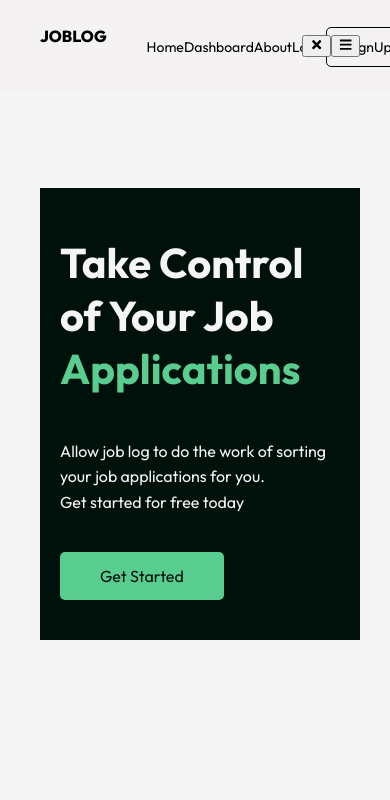
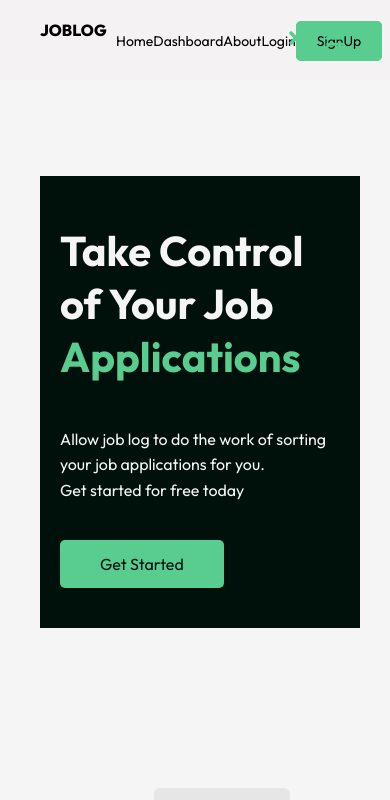
Before and after one commit to Timi-css/job_log, a React (Create React App) app in the folder react-frontend/: page / in a window 390 px wide. Shown: the top 800 px of the page. Built offline with nearby package versions, Linux system fonts and the light colour scheme; no server answers.

Commit message:
redesign signup page

```diff
--- a/react-frontend/src/components/NavBar.jsx
+++ b/react-frontend/src/components/NavBar.jsx
@@ -1,4 +1,4 @@
-import { FaBars, FaCreativeCommonsSampling, FaTimes } from "react-icons/fa";
+import { FaBars, FaTimes } from "react-icons/fa";
 import "../styles/Navbar.css";
 import { images } from "../constants";
 import { useRef } from "react";
@@ -17,7 +17,7 @@ const NavBar = () => {
         </a>
       </div>
 
-      <ul className={`nav-links-container `}>
+      <nav ref={navRef} className="nav-links-container">
         <li className="nav-link-list">
           <a className="nav-link" href="/">
             Home
@@ -43,12 +43,12 @@ const NavBar = () => {
             SignUp
           </a>
         </li>
-      </ul>
+      </nav>
 
-      <button onClick={showNavBar}>
+      <button className="nav-btn nav-close-btn" onClick={showNavBar}>
         <FaTimes />
       </button>
-      <button onClick={showNavBar}>
+      <button className="nav-btn" onClick={showNavBar}>
         <FaBars />
       </button>
     </div>
--- a/react-frontend/src/styles/Navbar.css
+++ b/react-frontend/src/styles/Navbar.css
@@ -42,28 +42,61 @@
   color: #59cd90;
 }
 
-.nav-link-signup {
+.nav-link-signup:hover {
   border: 1px solid #000;
   padding: 10px 20px;
   border-radius: 5px;
+
+  color: #000;
+  font-size: 14px;
+  background: none;
+}
+
+.nav-link-signup {
+  background-color: #59cd90;
+  padding: 10px 20px;
+  border-radius: 5px;
+  color: #000;
+  border: 1px solid #59cd90;
+  transition: 0.3s all ease-in;
   text-decoration: none;
-  color: #000;
   font-size: 14px;
 }
 
-.nav-link-signup:hover {
-  background-color: #59cd90;
-  padding: 10px 20px;
-  border-radius: 5px;
-  color: #fff;
-  border: 1px solid #59cd90;
-  transition: 0.3s all ease-in;
+.nav-btn {
+  padding: 5px;
+  cursor: pointer;
+  color: #59cd90;
+  border: none;
+  outline: none;
+  background: transparent;
+  font-size: 20px;
+  visibility: hidden;
+  opacity: 0;
 }
 
-.ul {
-  list-style: none;
-  display: flex;
+@media only screen and (max-width: 1024px) {
+  .nav-btn {
+    visibility: visible;
+    opacity: 1;
+  }
+
+  /* .nav-links-container {
+    position: fixed;
+    top: 0;
+    left: 0;
+    height: 100%;
+    width: 100%;
+    display: flex;
+    align-items: center;
+    justify-content: center;
+    gap: 1.5rem;
+    background-color: #59cd90;
+    transition: 1s;
+    flex-direction: column;
+  } */
+
+  .responsive_nav {
+    transform: none;
+  }
 }
-
-@media only screen and (min-width: 390px) {
-}
--- a/react-frontend/src/styles/SignUp.css
+++ b/react-frontend/src/styles/SignUp.css
@@ -40,7 +40,7 @@
   flex-direction: column;
   justify-content: center;
   align-items: center;
-  /* background-color: #3a74a6; */
+  /* background-color:  #59cd90; */
   width: auto;
 }
 
@@ -50,8 +50,8 @@
 
 .signup-btn {
   text-decoration: none;
-  color: #fff;
-  background-color: #3a74a6;
+  color: #000;
+  background-color: #59cd90;
   padding: 14px 40px;
   border-radius: 5px;
   width: 70%;
@@ -61,8 +61,8 @@
 }
 
 .signup-btn:hover {
-  border: 1px solid #3a74a6;
-  color: #3a74a6;
+  border: 1px solid #000;
+  color: #000;
   background: none;
   transition: 0.3s all ease-in;
 }
```
